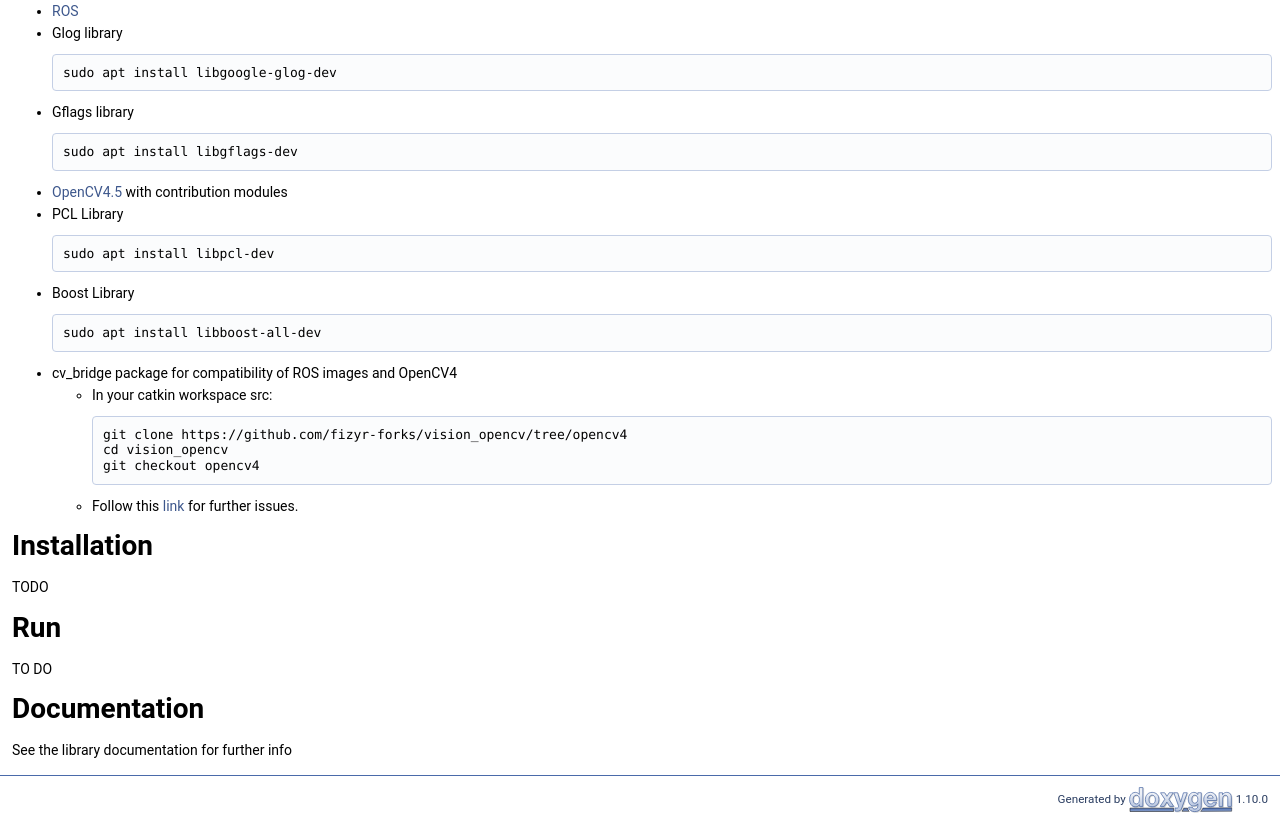
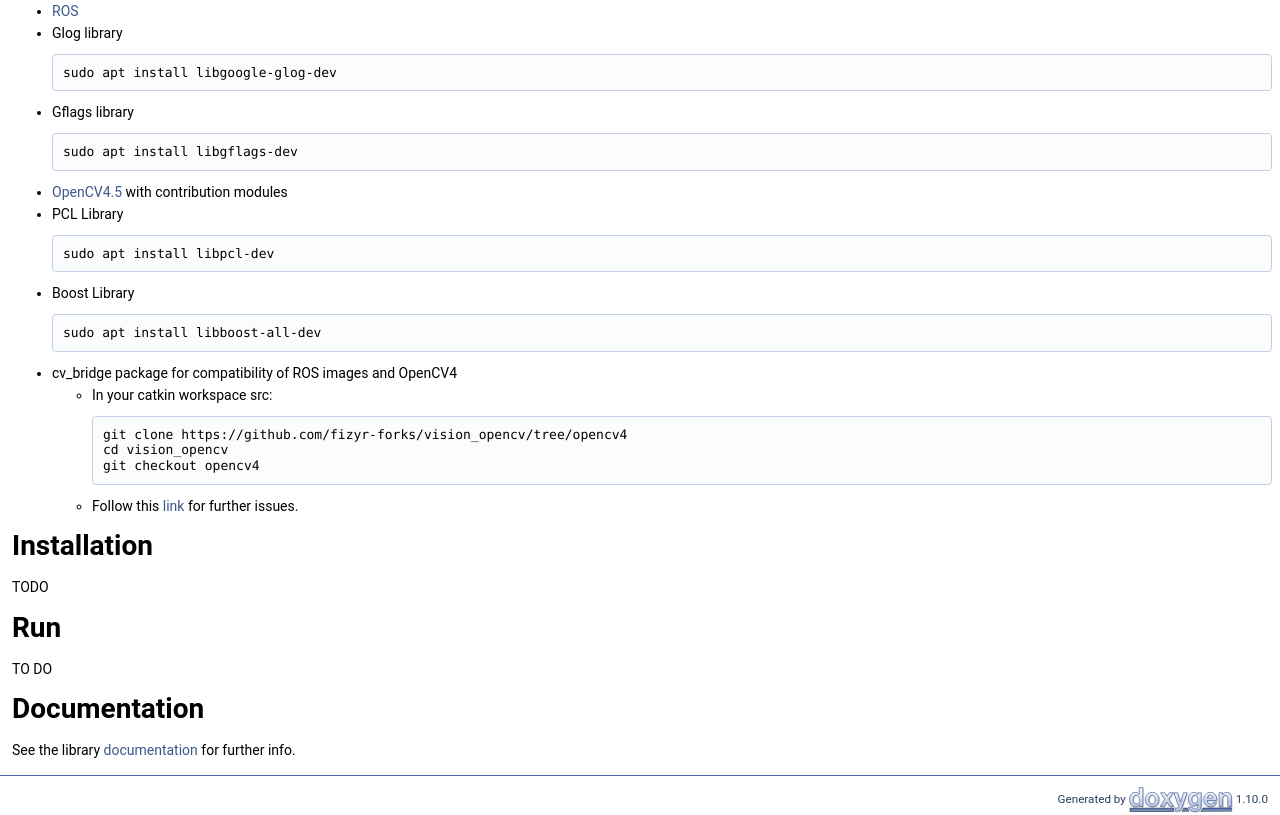
Before and after one commit to WayoOchoa/collision_detector_module, a plain HTML site: page md_README.html in a window 1280 px wide. Shown: the part 306-1121 px from the top of the page. Drawn offline with Linux system fonts and the light colour scheme.

Commit message:
deploy: 0bdf3db8e301b0c36e24486f273beb78f532b083

```diff
--- a/md_README.html
+++ b/md_README.html
@@ -102,7 +102,7 @@ $(function() {
 <h1>Run</h1>
 <p>TO DO</p>
 <h1>Documentation</h1>
-<p>See the library documentation for further info <a href="https://wayoochoa.github.io/collision_detector_module/"></a> </p>
+<p>See the library <a href="https://wayoochoa.github.io/collision_detector_module/">documentation</a> for further info. </p>
 </div></div><!-- contents -->
 </div><!-- PageDoc -->
 <!-- start footer part -->
```
